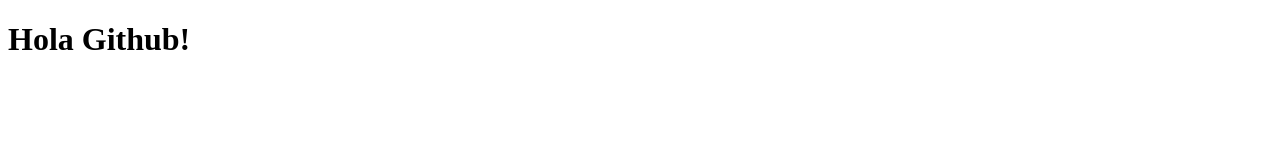
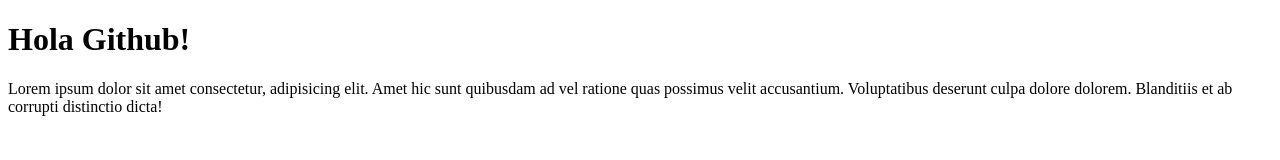
Before and after one commit to bellantiemanuel/identikit, a plain HTML site: page index.html in a window 1280 px wide. Drawn offline with Linux system fonts and the light colour scheme.

Commit message:
Archivo subido desde Source Control

```diff
--- a/index.html
+++ b/index.html
@@ -7,5 +7,6 @@
 </head>
 <body>
     <h1>Hola Github!</h1>
+    <p>Lorem ipsum dolor sit amet consectetur, adipisicing elit. Amet hic sunt quibusdam ad vel ratione quas possimus velit accusantium. Voluptatibus deserunt culpa dolore dolorem. Blanditiis et ab corrupti distinctio dicta!</p>
 </body>
 </html>
```
